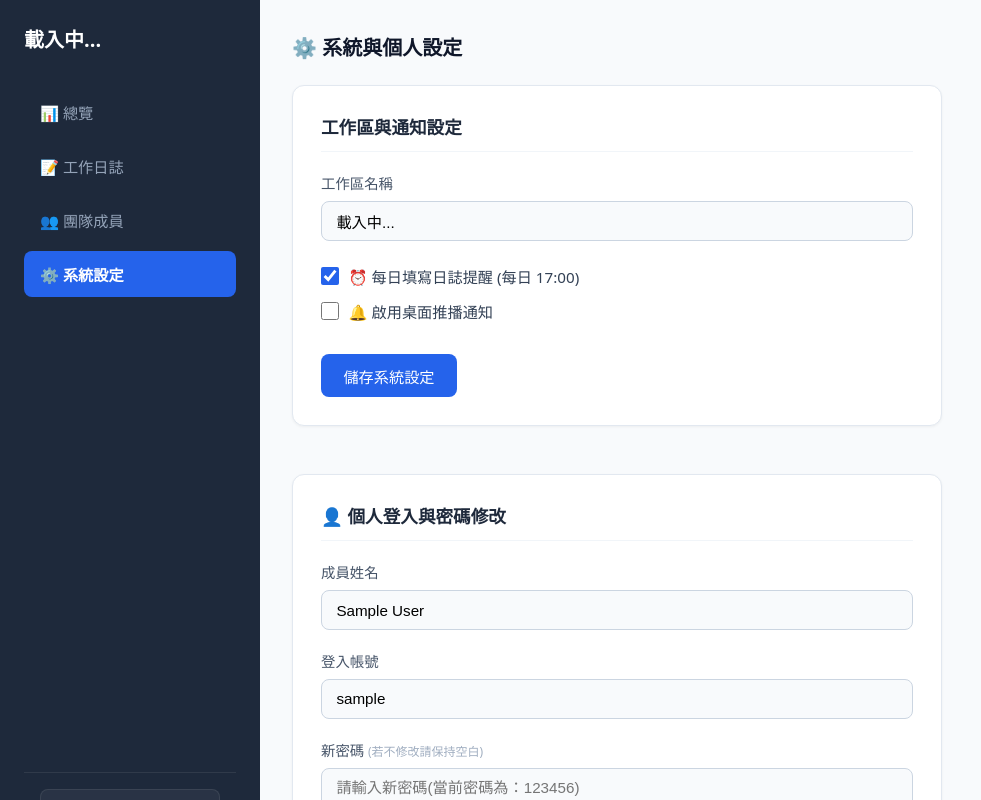
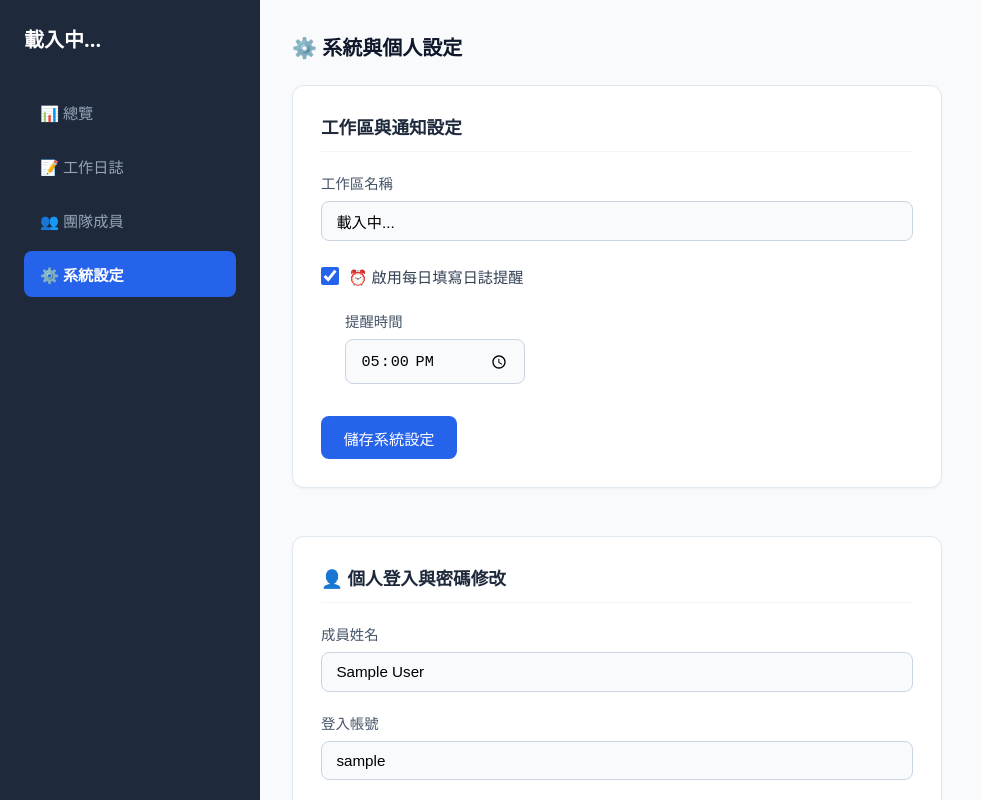
Before and after one commit to yyaa1569000/team-log, an Angular app: page /dashboard/settings in a window 1280 px wide. Shown: the top 800 px of the page, without its empty margins (0-981 px from the left). Built offline with nearby package versions, Linux system fonts and the light colour scheme; no server answers; sample sign-in values are in the browser's storage.

Commit message:
feat: 新增自訂提醒時間功能並全面優化 RWD 響應式排版

```diff
--- a/src/app/components/settings/settings.html
+++ b/src/app/components/settings/settings.html
@@ -25,17 +25,26 @@
         />
       </div>
 
-      <div class="checkbox-group">
-        <label class="checkbox-item">
-          <input type="checkbox" [(ngModel)]="formData.dailyReminder" name="dailyReminder" />
-          <span class="checkbox-label">⏰ 每日填寫日誌提醒 (每日 17:00)</span>
-        </label>
+<div class="checkbox-group">
+  <label class="checkbox-item">
+    <input type="checkbox" [(ngModel)]="formData.dailyReminder" name="dailyReminder" />
+    <span class="checkbox-label">⏰ 啟用每日填寫日誌提醒</span>
+  </label>
 
-        <label class="checkbox-item">
-          <input type="checkbox" [(ngModel)]="formData.pushNotification" name="pushNotification" />
-          <span class="checkbox-label">🔔 啟用桌面推播通知</span>
-        </label>
-      </div>
+  <!-- 💡 新增：當勾選啟用提醒時，才顯示時間選擇器 -->
+  @if (formData.dailyReminder) {
+    <div class="form-group" style="margin-top: 10px; margin-left: 24px;">
+      <label for="reminderTime">提醒時間</label>
+      <input
+        id="reminderTime"
+        type="time"
+        [(ngModel)]="formData.reminderTime"
+        name="reminderTime"
+        style="max-width: 180px;"
+      />
+    </div>
+  }
+</div>
 
       <div class="form-actions">
         <button type="submit" class="btn-primary">儲存系統設定</button>
--- a/src/app/components/settings/settings.ts
+++ b/src/app/components/settings/settings.ts
@@ -20,11 +20,11 @@ export class Settings implements OnInit {
   toastMessage = signal('');
   accountToastMessage = signal('');
 
-  // 1. 系統設定表單資料
-  formData: SystemSettings = {
+  // 1. 系統設定表單資料（已移除 pushNotification，改為 reminderTime）
+  formData: any = {
     workspaceName: '',
     dailyReminder: false,
-    pushNotification: false,
+    reminderTime: '17:00',
   };
 
   // 2. 個人帳號設定表單資料
@@ -39,7 +39,10 @@ export class Settings implements OnInit {
     effect(() => {
       const data = this.settingsService.settings();
       if (data) {
-        this.formData = { ...data };
+        this.formData = {
+          ...data,
+          reminderTime: (data as any).reminderTime || '17:00',
+        };
       }
     });
 
@@ -61,7 +64,7 @@ export class Settings implements OnInit {
 
   // 儲存系統設定
   saveSettings() {
-    this.settingsService.updateSettings(this.formData).subscribe({
+    this.settingsService.updateSettings(this.formData as SystemSettings).subscribe({
       next: (res) => {
         if (res) this.settingsService.settings.set(res);
         this.toastMessage.set('⚙️ 系統設定已成功同步至資料庫！');
```
